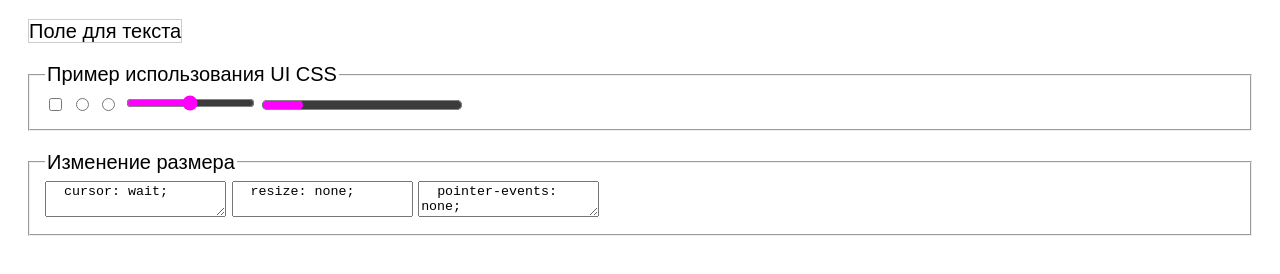
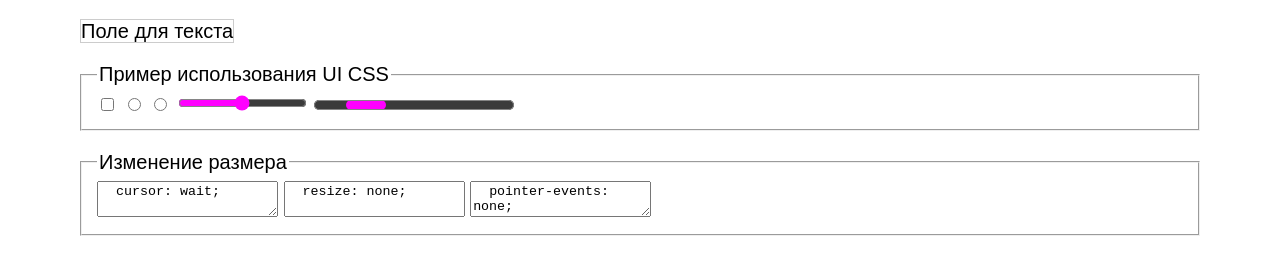
Before and after one commit to kim44203/test, a plain HTML site: page index.html in a window 1280 px wide. Drawn offline with Linux system fonts and the light colour scheme.

Commit message:
Update index.html

```diff
--- a/index.html
+++ b/index.html
@@ -8,7 +8,7 @@
       body {
         font-family: sans-serif;
         font-size: 1.25rem;
-        margin 0 60px;
+        margin: 0 60px;
       }
       [contenteditable] {
         cursor: copy;
```
